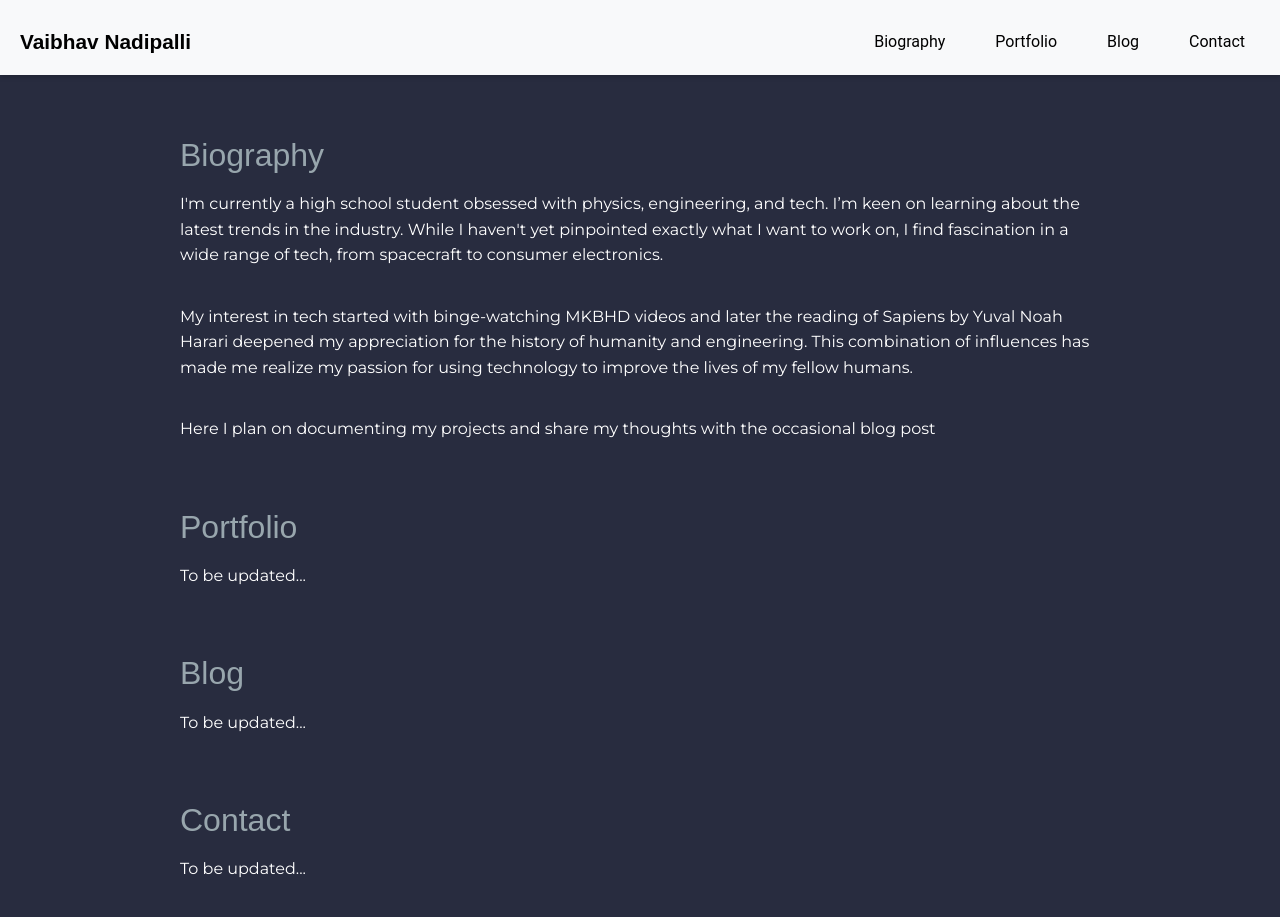
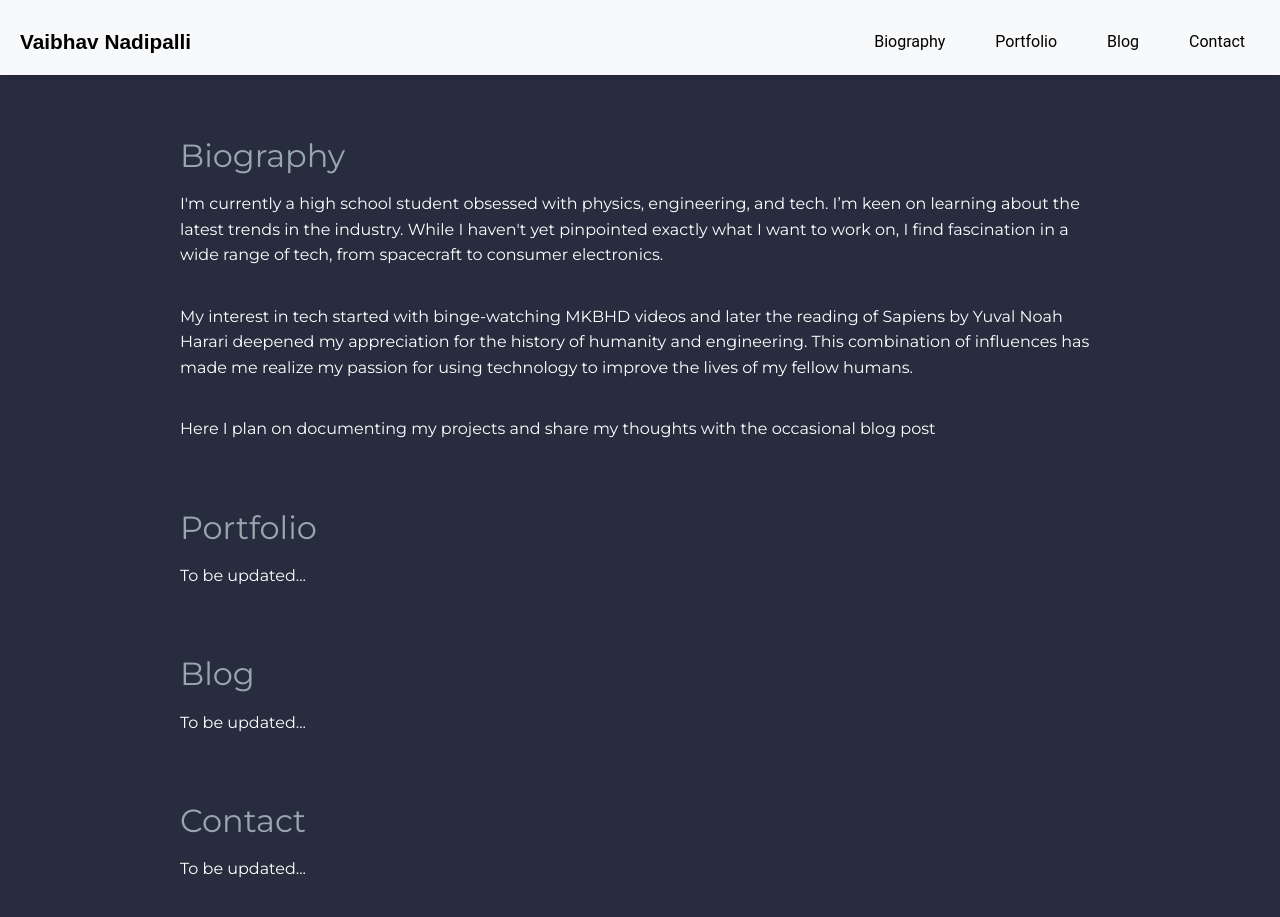
Before and after one commit to Vaibhav-Nadipalli/vaibhav-nadipalli.github.io, a Jekyll site: the page built from index.markdown, in a window 1280 px wide and 962 px high. Shown: the top 917 px of the window. Built offline with Jekyll 4.4.1, drawn with Linux system fonts in a browser that asks for light colours; some web fonts are replaced.

Commit message:
Update styles.css

```diff
--- a/assets/css/styles.css
+++ b/assets/css/styles.css
@@ -139,7 +139,7 @@ section {
     font-weight: 400;
     margin-bottom: 10px;
     color: #98a6ad; /* Modern grey title color */
-    font-family: 'Skinz', sans-serif; /* Apply Skinz font to section titles */
+    font-family: 'Montserrat', sans-serif; /* Apply Montserrat font to section titles */
 }
 
 /* Paragraph styling */
```
